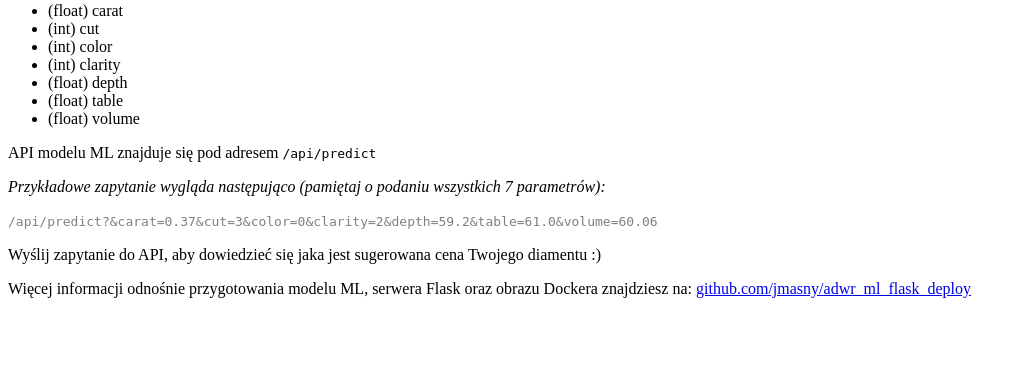
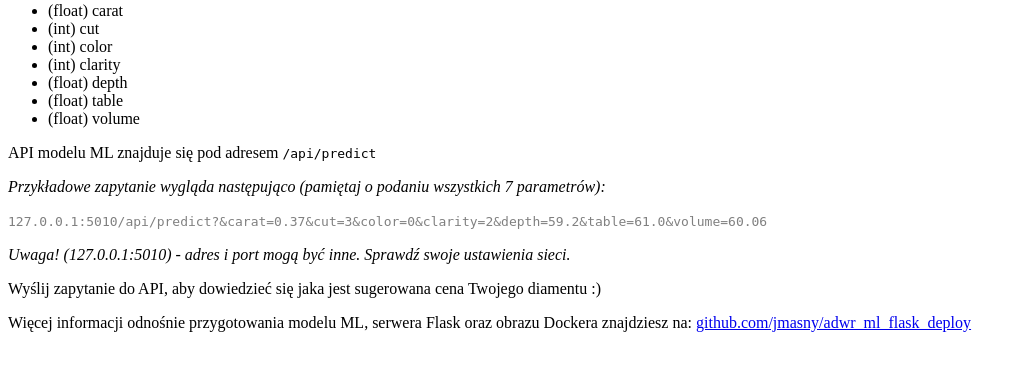
Before and after one commit to jmasny/adwr_ml_flask_deploy, a Flask app: page / in a window 1280 px wide. Shown: the part 177-548 px from the top of the page, without its empty margins (0-1025 px from the left). Run offline with Flask 2, Linux system fonts and the light colour scheme.

Commit message:
improved home html

```diff
--- a/templates/home.html
+++ b/templates/home.html
@@ -19,7 +19,8 @@
     </ul>
     <p>API modelu ML znajduje się pod adresem <code>/api/predict</code></p>
     <p><em>Przykładowe zapytanie wygląda następująco (pamiętaj o podaniu wszystkich 7 parametr&oacute;w):</em></p>
-    <p><code><span style="color: #808080;">/api/predict?&amp;carat=0.37&amp;cut=3&amp;color=0&amp;clarity=2&amp;depth=59.2&amp;table=61.0&amp;volume=60.06</span></code></p>
+    <p><code><span style="color: #808080;">127.0.0.1:5010/api/predict?&amp;carat=0.37&amp;cut=3&amp;color=0&amp;clarity=2&amp;depth=59.2&amp;table=61.0&amp;volume=60.06</span></code></p>
+    <p><em>Uwaga! (127.0.0.1:5010) - adres i port mogą być inne. Sprawdź swoje ustawienia sieci.</em></p>
     <p>Wyślij zapytanie do API, aby dowiedzieć się jaka jest sugerowana cena Twojego diamentu :)</p>
     <p>Więcej informacji odnośnie przygotowania modelu ML, serwera Flask oraz obrazu Dockera znajdziesz na: <a href="https://github.com/jmasny/adwr_ml_flask_deploy">github.com/jmasny/adwr_ml_flask_deploy</a></p>
 </body>
```
